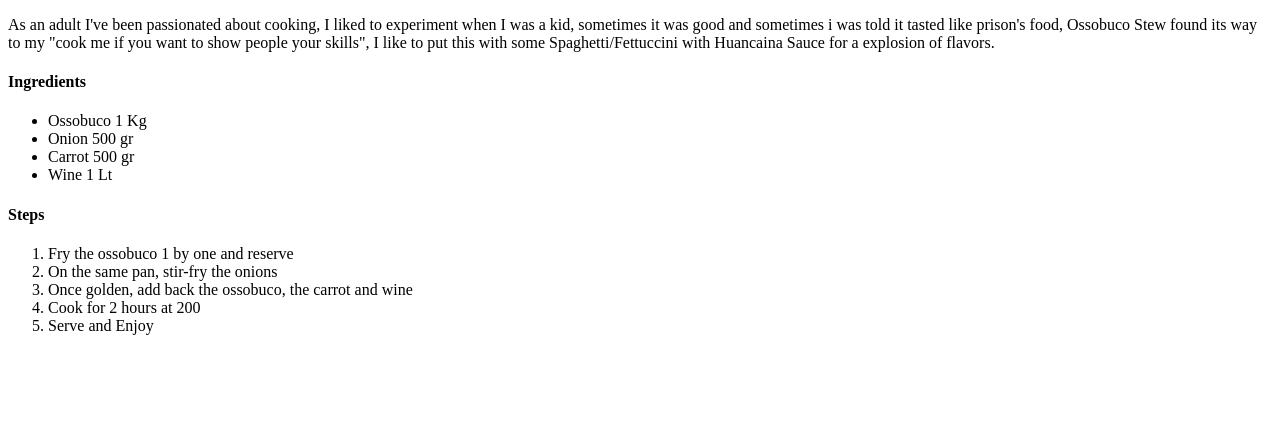
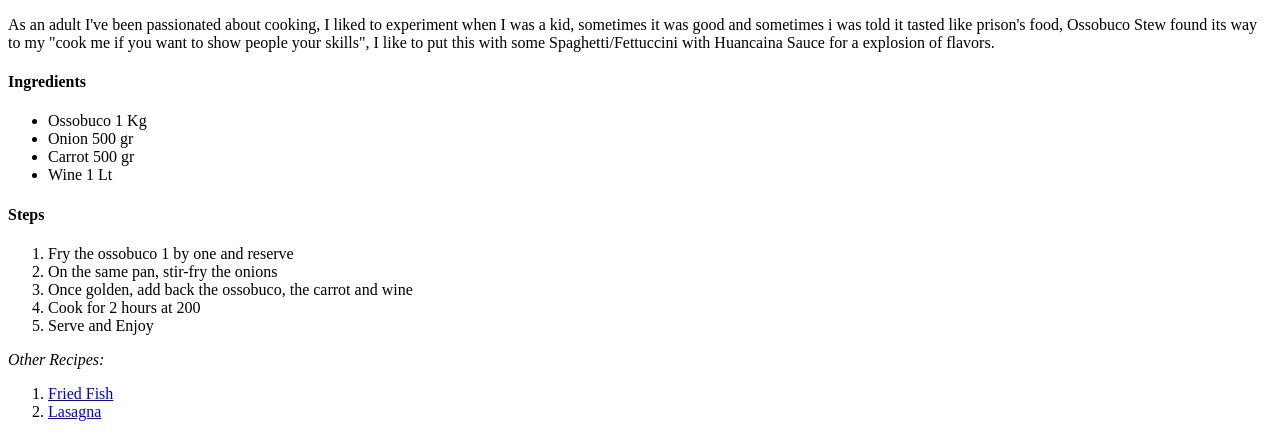
Before and after one commit to tocarace0/odin-recipes, a plain HTML site: page recipes/Ossobuco-Stew.html in a window 1280 px wide. Shown: the part 410-847 px from the top of the page. Before the commit the page ends 800 px from the top, so only its background shows below. Drawn offline with Linux system fonts and the light colour scheme.

Commit message:
Add new metadata catalog file and update recipe links

```diff
--- a/recipes/Ossobuco-Stew.html
+++ b/recipes/Ossobuco-Stew.html
@@ -23,5 +23,11 @@
         <li>Cook for 2 hours at 200</li>
         <li>Serve and Enjoy</li>
     </ol>
+    <a><em>Other Recipes:</em></a>
+    <br>
+    <ol>
+        <li><a href="../recipes/Fried-Fish.html">Fried Fish</a></li>
+    <li><a href="../recipes/lasagna.html">Lasagna</a></li>
+    </ol>
 </body>
 </html>
```
Also changed, not shown: recipes/Fried-Fish.html (+6 -0 lines), recipes/lasagna.html (+6 -0 lines), .sf/orgs/00DHp0000048I3rMAE/metadata-catalog/catalog.json (added).
